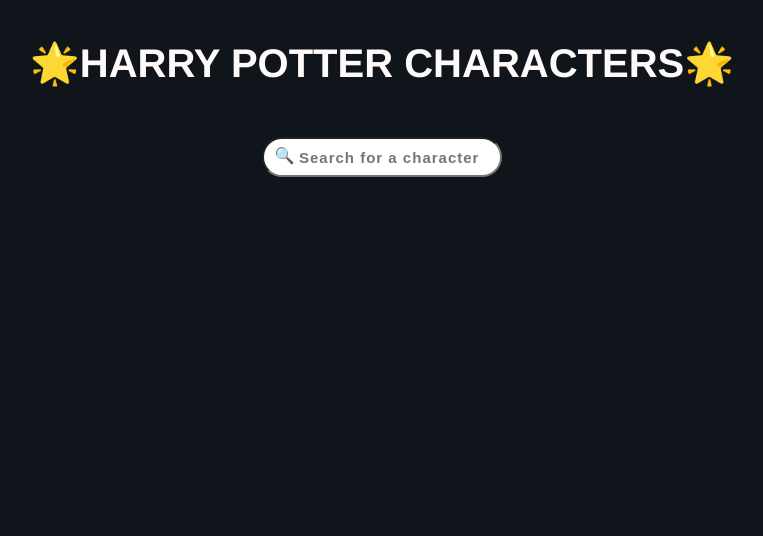
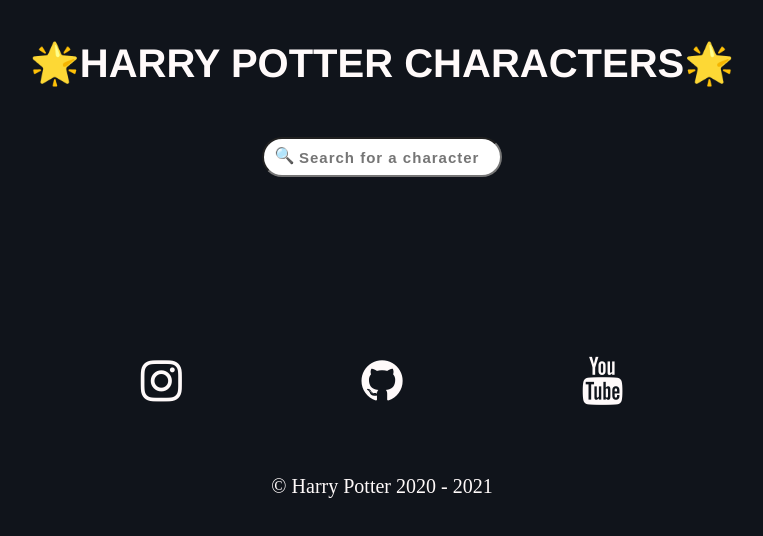
Before and after one commit to Boris84/harry-potter, a plain HTML site: page index.html in a window 1280 px wide. Shown: the whole page, without its empty margins (258-1021 px from the left). Drawn offline with Linux system fonts and the light colour scheme; no server answers; a web font is replaced by a local one.

Commit message:
final update favicons added and styled

```diff
--- a/index.html
+++ b/index.html
@@ -17,19 +17,28 @@
  <div class="container">
 
    <h1>&#x1F31F;HARRY POTTER CHARACTERS&#x1F31F;</h1>
+
    <div class="searchWrapper">
-      <input type="text" name="searchBar" id="searchBar" placeHolder= "Search for a character">
-      <span id="search">&#x1f50D;</span>
+     <input type="text" name="searchBar" id="searchBar" placeHolder= "Search for a character">
+     <span id="search">&#x1f50D;</span>
+   </div>
 
-   </div>
    <div id="charactersList">
 
 
    </div>
 
+   <footer>
+     <i class="fa fa-instagram fa-3x"></i>
+     <i class="fa fa-github fa-3x"></i>
+     <i class="fa fa-youtube fa-3x"></i>
+   </footer>
+
+   <div class="copyright">&copy; Harry Potter 2020 - 2021</div>
+
  </div>
 
-    <script src="app.js"></script>
+   <script src="app.js"></script>
 
 
 </body>
--- a/main.css
+++ b/main.css
@@ -60,6 +60,7 @@ input:focus {
   display: grid;
   grid-template-columns: repeat(auto-fit, minmax(186px, 1fr));
   grid-gap: 2em;
+  margin-bottom: 100px;
 }
 
 img {
@@ -90,5 +91,49 @@ ul li {
 }
 
 
+.copyright {
+  color: snow;
+  padding: 20px;
+  font-size: 20px;
+}
+
+footer {
+  color: snow;
+  display: grid;
+  grid-template-columns: repeat(3, 1fr);
+  margin-bottom: 50px;
+/*  grid-auto-rows: 1fr 1fr;*/
+}
+
+
+footer .fa-instagram {
+  justify-self: end;
+}
+
+footer .fa-instagram:hover {
+  color: gold;
+  transition: color 0.1s ease-in-out;
+}
+
+footer .fa-github {
+  justify-self: center;
+}
+footer .fa-github:hover {
+  color: gold;
+  transition: color 0.1s ease-in-out;
+}
+
+footer .fa-youtube {
+  justify-self: start;
+}
+footer .fa-youtube:hover {
+  color: gold;
+  transition: color 0.1s ease-in-out;
+}
+
+
+
+
+
 /* min-width (mobile first approach) - If the browser window is a specified px or larger */
 /* max-width (desktop first approach) - If the browser window is a specified px or smaller */
```
